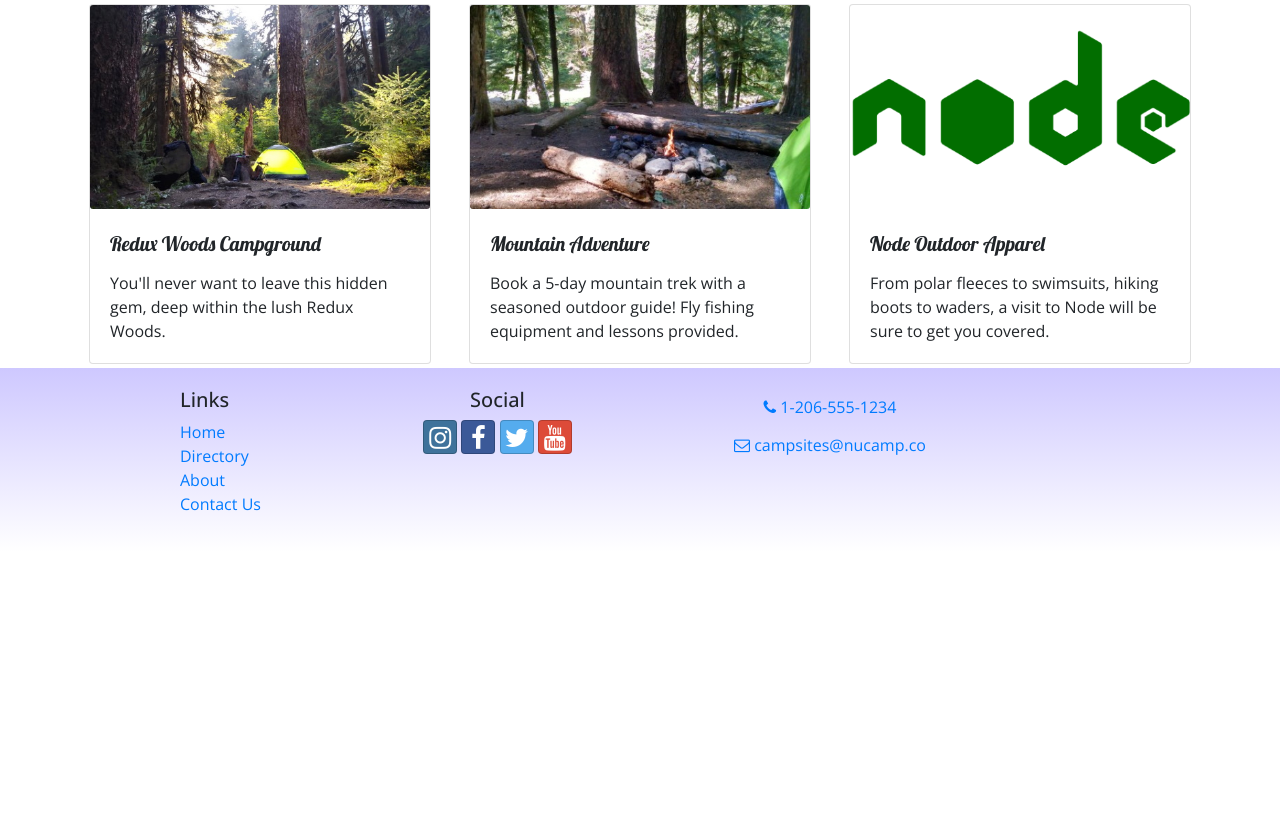
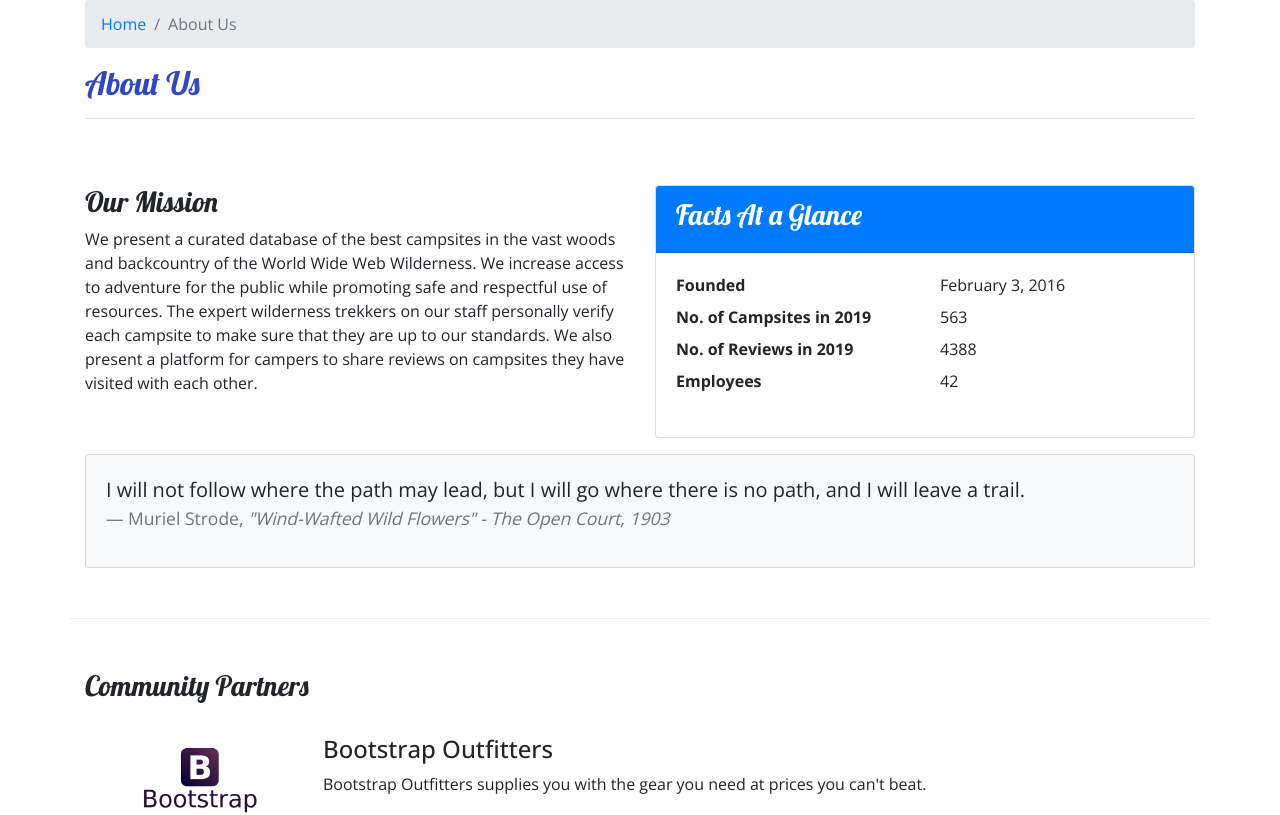
Before and after one commit to rudy-gm/nucampReact, a React (Create React App) app: page /aboutus in a window 1280 px wide. Before the commit this address led to /home. Shown: the part 220-1035 px from the top of the page. Before the commit the page ends 800 px from the top, so only its background shows below. Built offline with nearby package versions, Linux system fonts and the light colour scheme.

Commit message:
8th commit// week 3 workshop

```diff
--- /dev/null
+++ b/src/components/AboutComponent.js
@@ -0,0 +1,124 @@
+import React from "react";
+import {
+  Breadcrumb,
+  BreadcrumbItem,
+  Card,
+  CardBody,
+  CardHeader,
+  Media,
+} from "reactstrap";
+import { Link } from "react-router-dom";
+
+function About(props) {
+  const partners = props.partners.map((partner) => {
+    return <Media tag='li' key={partner.id}>
+
+        {RenderPartner({partner})}
+
+
+    </Media>;
+  });
+
+  return (
+    <div className="container">
+      <div className="row">
+        <div className="col">
+          <Breadcrumb>
+            <BreadcrumbItem>
+              <Link to="/home">Home</Link>
+            </BreadcrumbItem>
+            <BreadcrumbItem active>About Us</BreadcrumbItem>
+          </Breadcrumb>
+          <h2>About Us</h2>
+          <hr />
+        </div>
+      </div>
+      <div className="row row-content">
+        <div className="col-sm-6">
+          <h3>Our Mission</h3>
+          <p>
+            We present a curated database of the best campsites in the vast
+            woods and backcountry of the World Wide Web Wilderness. We increase
+            access to adventure for the public while promoting safe and
+            respectful use of resources. The expert wilderness trekkers on our
+            staff personally verify each campsite to make sure that they are up
+            to our standards. We also present a platform for campers to share
+            reviews on campsites they have visited with each other.
+          </p>
+        </div>
+        <div className="col-sm-6">
+          <Card>
+            <CardHeader className="bg-primary text-white">
+              <h3>Facts At a Glance</h3>
+            </CardHeader>
+            <CardBody>
+              <dl className="row">
+                <dt className="col-6">Founded</dt>
+                <dd className="col-6">February 3, 2016</dd>
+                <dt className="col-6">No. of Campsites in 2019</dt>
+                <dd className="col-6">563</dd>
+                <dt className="col-6">No. of Reviews in 2019</dt>
+                <dd className="col-6">4388</dd>
+                <dt className="col-6">Employees</dt>
+                <dd className="col-6">42</dd>
+              </dl>
+            </CardBody>
+          </Card>
+        </div>
+        <div className="col">
+          <Card className="bg-light mt-3">
+            <CardBody>
+              <blockquote className="blockquote">
+                <p className="mb-0">
+                  I will not follow where the path may lead, but I will go where
+                  there is no path, and I will leave a trail.
+                </p>
+                <footer className="blockquote-footer">
+                  Muriel Strode,{" "}
+                  <cite title="Source Title">
+                    "Wind-Wafted Wild Flowers" - The Open Court, 1903
+                  </cite>
+                </footer>
+              </blockquote>
+            </CardBody>
+          </Card>
+        </div>
+      </div>
+      <div className="row row-content">
+        <div className="col-12">
+          <h3>Community Partners</h3>
+        </div>
+        <div className="col mt-4">
+          <Media list>{partners}</Media>
+        </div>
+      </div>
+    </div>
+  );
+}
+
+const RenderPartner = ({partner}) => {
+  if (partner) {
+        return (
+        <React.Fragment>
+            <Media
+            object
+            src={partner.image}
+            alt={partner.name}
+            width="150"
+            ></Media>
+            <Media body className="ml-5 mb-4">
+            <Media heading>{partner.name}</Media>
+
+            {partner.description}
+            </Media>
+        </React.Fragment>
+        );
+    }
+
+    else{
+
+        return <div>False</div>
+    }
+};
+
+export default About;
--- a/src/components/CampsiteInfoComponent.js
+++ b/src/components/CampsiteInfoComponent.js
@@ -1,5 +1,15 @@
 import React from "react";
-import { Card, CardImg, CardText, CardBody, CardTitle } from "reactstrap";
+import {
+  Card,
+  CardImg,
+  CardText,
+  CardBody,
+  Breadcrumb,
+  BreadcrumbItem,
+} from "reactstrap";
+import { Link } from "react-router-dom";
+import ReturnArrow from "./ReturnArrowComponent";
+import NextArrow from "./NextArrow";
 
 function RenderCampsite({ campsite }) {
   return (
@@ -7,7 +17,6 @@
       <Card>
         <CardImg top src={campsite.image} alt={campsite.name}></CardImg>
         <CardBody>
-          <CardTitle>{campsite.name}</CardTitle>
           <CardText>{campsite.description}</CardText>
         </CardBody>
       </Card>
@@ -46,8 +55,23 @@
     return (
       <div className="container">
         <div className="row">
+          <div className="col">
+            <Breadcrumb>
+            <BreadcrumbItem><Link to='/home'>Home</Link></BreadcrumbItem>
+              <BreadcrumbItem>
+                <Link to="/directory">Directory</Link>
+              </BreadcrumbItem>
+              <BreadcrumbItem active>{props.campsite.name}</BreadcrumbItem>
+            </Breadcrumb>
+            <h2>{props.campsite.name}</h2>
+            <ReturnArrow></ReturnArrow>
+            <NextArrow campsite={props.campsite}></NextArrow>
+            <hr />
+          </div>
+        </div>
+        <div className="row">
           <RenderCampsite campsite={props.campsite}></RenderCampsite>
-          <RenderComments comments={props.campsite.comments}></RenderComments>
+          <RenderComments comments={props.comments}></RenderComments>
         </div>
       </div>
     );
--- a/src/components/ContactComponent.js
+++ b/src/components/ContactComponent.js
@@ -1,4 +1,6 @@
 import React from "react";
+import { Breadcrumb, BreadcrumbItem } from 'reactstrap';
+import { Link } from 'react-router-dom';
 
 function Contact (props){
 
@@ -6,6 +8,13 @@
 
         <div className="container">
             <div className="row">
+
+                <div className="col">
+                    <Breadcrumb>
+                        <BreadcrumbItem><Link to='/home'>Home</Link></BreadcrumbItem>
+                        <BreadcrumbItem active>Contact Us</BreadcrumbItem>
+                    </Breadcrumb>
+                    </div>
                 <div className="col">
                     <h2>Contact Us</h2>
                     <hr />
--- a/src/components/DirectoryComponent.js
+++ b/src/components/DirectoryComponent.js
@@ -1,14 +1,17 @@
 import React from "react";
-import { Card, CardImg, CardImgOverlay, CardTitle } from "reactstrap";
+import { Card, CardImg, CardImgOverlay, CardTitle, Breadcrumb, BreadcrumbItem } from "reactstrap";
+import {Link} from 'react-router-dom';
 
-function RenderDirectoryItem({ campsite, onClick }) {
+function RenderDirectoryItem({ campsite}) {
   return (
+    <Link to={`/directory/${campsite.id}`}>
       <Card>
         <CardImg width="100%" src={campsite.image} alt={campsite.name}></CardImg>
         <CardImgOverlay>
           <CardTitle>{campsite.name}</CardTitle>
         </CardImgOverlay>
       </Card>
+    </Link>
   );
 }
 
@@ -23,6 +26,16 @@
 
   return (
     <div className="container">
+      <div className="row">
+        <div className="col">
+            <Breadcrumb>
+              <BreadcrumbItem><Link to='/home'>Home</Link></BreadcrumbItem>
+              <BreadcrumbItem active>Directory</BreadcrumbItem>
+            </Breadcrumb>
+            <h2>Directory</h2>
+            <hr />
+          </div>
+          </div>
       <div className="row">{directory}</div>
     </div>
   );
--- a/src/components/MainComponent.js
+++ b/src/components/MainComponent.js
@@ -5,6 +5,7 @@
 import Footer from "./FooterComponent";
 import Home from "./HomeComponent";
 import Contact from "./ContactComponent";
+import About from "./AboutComponent";
 import { Switch, Route, Redirect } from "react-router-dom";
 import { CAMPSITES } from "../shared/campsites";
 import { COMMENTS } from "../shared/comments";
@@ -39,6 +40,23 @@
       );
     };
 
+    const CampsiteWithId = ({match}) =>{
+
+      return (
+        <React.Fragment>
+        <CampsiteInfo
+          campsite={this.state.campsites.filter(campsite => campsite.id === +match.params.campsiteId)[0]
+
+          }
+          comments ={
+            this.state.comments.filter(comment => comment.campsiteId === +match.params.campsiteId)
+          }
+
+        ></CampsiteInfo>
+        </React.Fragment>
+      )
+    }
+
     return (
       <div>
         <Header></Header>
@@ -51,7 +69,9 @@
               <Directory campsites={this.state.campsites}></Directory>
             )}
           ></Route>
+          <Route path='/aboutus' render ={()=> <About partners = {this.state.partners}></About>}></Route>
           <Route exact path="/contactus" component={Contact}></Route>
+          <Route path='/directory/:campsiteId' component={CampsiteWithId} ></Route>
           <Redirect to="/home"></Redirect>
         </Switch>
         <Footer></Footer>
--- /dev/null
+++ b/src/components/NextArrow.js
@@ -0,0 +1,20 @@
+import React from "react";
+import { Link } from "react-router-dom";
+
+
+const NextArrow = ({campsite}) => {
+
+    return (
+        <div>
+            <Link to={`/directory/${campsite.id + 1}`}>
+
+                <i className="fa fa-arrow-right"></i>
+
+                Next
+                </Link>
+        </div>
+    );
+
+};
+
+export default NextArrow;
--- /dev/null
+++ b/src/components/ReturnArrowComponent.js
@@ -0,0 +1,18 @@
+import React from "react";
+import { Link } from "react-router-dom";
+
+function ReturnArrow (props){
+
+    return (
+        <Link to='/directory'>
+
+            <div>
+                <i className="fa fa-arrow-left"></i>
+                Return
+            </div>
+
+        </Link>
+    )
+}
+
+export default ReturnArrow;
```
Lines whose indentation alone changed are shown as unchanged.
